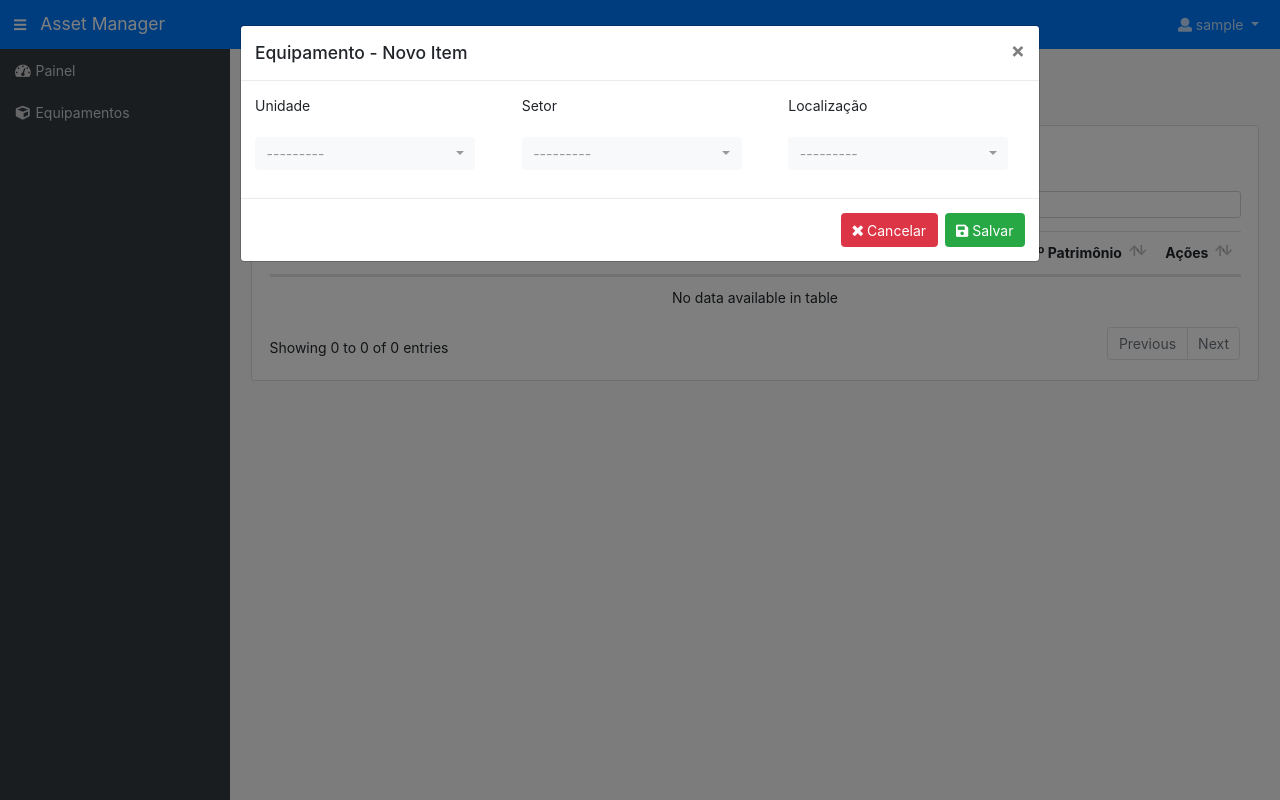
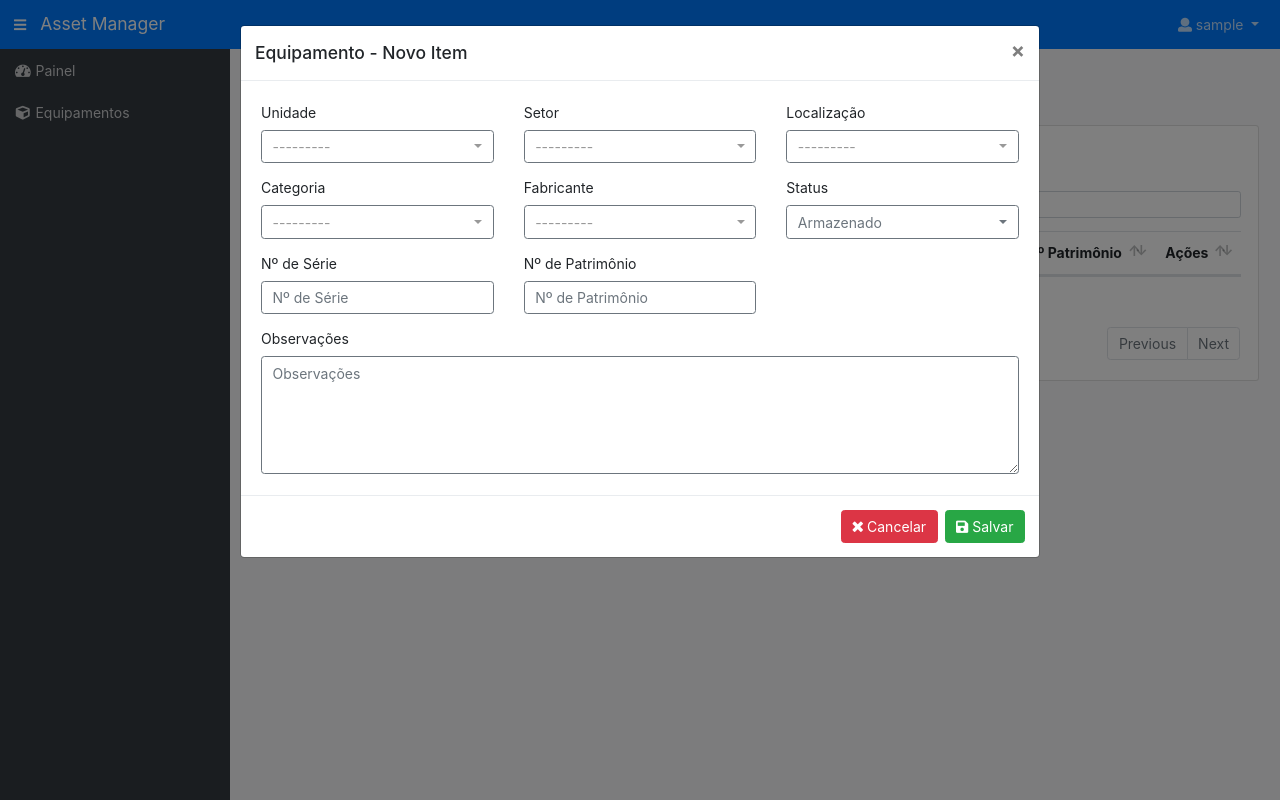
Before and after one commit to alexfructo/asset_manager, a Django app: page /equipamentos in a window 1280 px wide, after a click on "Adicionar Item". Run offline with Django 3.2, Linux system fonts and the light colour scheme; the visitor is signed in with stand-in values (Sample User, id 1); data that the repository does not hold is empty; some libraries are stand-ins or nearby versions.

Commit message:
Adicionado formulário de cadastro de equipamentos.

```diff
--- a/core/templates/assets.html
+++ b/core/templates/assets.html
@@ -101,7 +101,7 @@
                                     <option value="2">Descartado</option>
                                 </select>
                             </div>
-                            <div class="form-group col-xs-2 align-self-end">
+                            <div class="form-group col-xs-12 col-md-3 align-self-end">
                                 <button class="btn btn-md px-3 btn-secondary" type="submit">Filtrar</button>
                             </div>
                         </div>
@@ -133,8 +133,7 @@
 </div>
 
 <!-- Cadastro Modal -->
-<div class="modal fade" id="cadastroModal" role="dialog" aria-labelledby="cadastroModalLabel"
-    aria-hidden="true">
+<div class="modal fade" id="cadastroModal" role="dialog" aria-labelledby="cadastroModalLabel" aria-hidden="true">
     <div class="modal-dialog modal-lg" role="document">
         <div class="modal-content">
             <div class="modal-header">
@@ -144,37 +143,54 @@
                 </button>
             </div>
             <div class="modal-body">
-                <div class="row">
-                    <div class="col">
-                        <form action="" method="post">
+                <div class="row justify-content-center">
+                    <div class="col px-4 my-2">
+                        <form action="" method="post" id="cadastroForm">
                             <fieldset>
                                 <div class="row">
                                     <div class="col-md-4 form-group">
                                         <label for="{{form.localizacao.auto_id}}">{{form.localizacao.label}}</label>
+                                        {% render_field form.localizacao data-live-search="true" data-style="btn-outline-secondary" class="selectpicker form-control" placeholder=form.localizacao.label %}
                                     </div>
                                     <div class="col-md-4 form-group">
                                         <label for="{{form.setor.auto_id}}">{{form.setor.label}}</label>
+                                        {% render_field form.setor data-live-search="true" data-style="btn-outline-secondary" class="selectpicker form-control" placeholder=form.setor.label %}
                                     </div>
                                     <div class="col-md-4 form-group">
                                         <label for="{{form.grupo.auto_id}}">{{form.grupo.label}}</label>
+                                        {% render_field form.grupo data-live-search="true" data-style="btn-outline-secondary" class="selectpicker form-control" placeholder=form.grupo.label %}
                                     </div>
                                 </div>
                                 <div class="row">
                                     <div class="col-md-4 form-group">
-                                        {% render_field form.localizacao data-live-search="true" class="selectpicker" placeholder=form.localizacao.label %}
+                                        <label for="{{form.categoria.auto_id}}">{{form.categoria.label}}</label>
+                                        {% render_field form.categoria data-live-search="true" data-style="btn-outline-secondary" class="selectpicker form-control" placeholder=form.categoria.label %}
                                     </div>
                                     <div class="col-md-4 form-group">
-                                        {% render_field form.setor data-live-search="true" class="selectpicker" placeholder=form.setor.label %}
+                                        <label for="{{form.fabricante.auto_id}}">{{form.fabricante.label}}</label>
+                                        {% render_field form.fabricante data-live-search="true" data-style="btn-outline-secondary" class="selectpicker form-control" placeholder=form.fabricante.label %}
                                     </div>
                                     <div class="col-md-4 form-group">
-                                        {% render_field form.grupo data-live-search="true" class="selectpicker" placeholder=form.grupo.label %}
+                                        <label for="{{form.status.auto_id}}">{{form.status.label}}</label>
+                                        {% render_field form.status data-live-search="true" data-style="btn-outline-secondary" class="selectpicker form-control" placeholder=form.status.label %}
                                     </div>
                                 </div>
                                 <div class="row">
-
+                                    <div class="col-md-4 form-group">
+                                        <label for="{{form.numero_serie.auto_id}}">{{form.numero_serie.label}}</label>
+                                        {% render_field form.numero_serie class="form-control border-secondary" placeholder=form.numero_serie.label %}
+                                    </div>
+                                    <div class="col-md-4 form-group">
+                                        <label
+                                            for="{{form.numero_patrimonio.auto_id}}">{{form.numero_patrimonio.label}}</label>
+                                        {% render_field form.numero_patrimonio class="form-control border-secondary" placeholder=form.numero_patrimonio.label %}
+                                    </div>
                                 </div>
                                 <div class="row">
-
+                                    <div class="col">
+                                        <label for="{{form.observacoes.auto_id}}">{{form.observacoes.label}}</label>
+                                        {% render_field form.observacoes class="form-control border-secondary" placeholder=form.observacoes.label %}
+                                    </div>
                                 </div>
                             </fieldset>
                         </form>
@@ -216,6 +232,10 @@
         $("#csv").click(function () {
             alert("CSV não implementado.");
         });
+
+        $('#cadastroModal').on('hidden.bs.modal', function () {
+
+        });
     });
 </script>
 {% endblock %}
```
